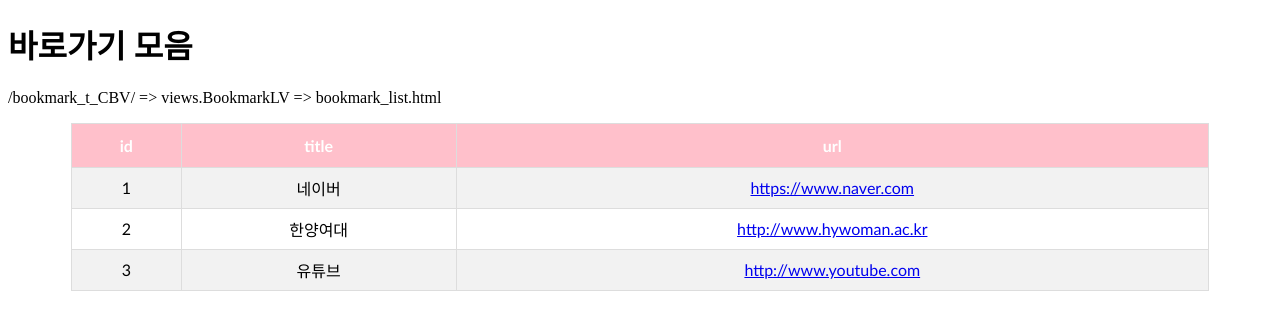
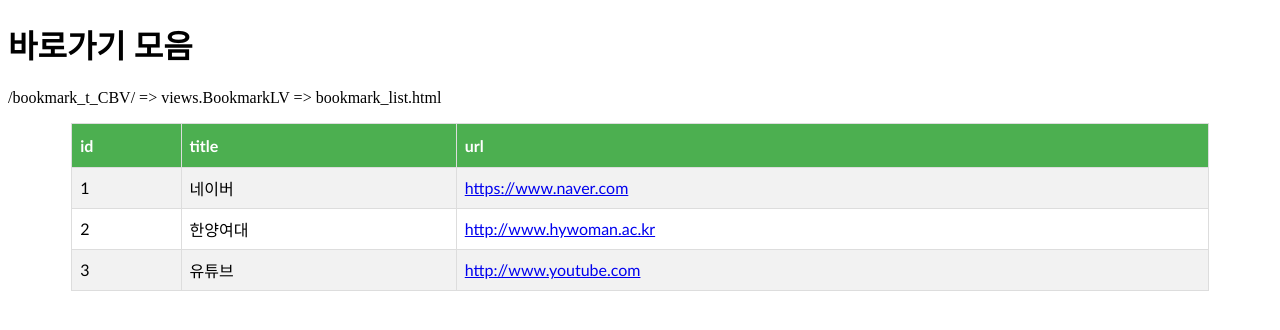
Before and after one commit to yoasis01/my-first-bookmark, a Python web app: template bookmark/templates/bookmark/bookmark_list.html in a window 1280 px wide. Shown: the top 330 px of the page. Run offline with Jinja, Linux system fonts and the light colour scheme; the template is opened without the code that fills it, so the values that code supplies are empty.

Commit message:
Changed ...

```diff
--- a/bookmark/templates/bookmark/bookmark_list.html
+++ b/bookmark/templates/bookmark/bookmark_list.html
@@ -8,7 +8,6 @@
         #tbl {
             font-family: "Trebuchet MS", Arial, Helvetica, sans-serif;
             border-collapse: collapse;
-            text-align: center;
             width: 90%;
             margin: auto;
         }
@@ -25,8 +24,8 @@
         #tbl th {
             padding-top: 12px;
             padding-bottom: 12px;
-            text-align: center;
-            background-color: pink;
+            text-align: left;
+            background-color: #4CAF50;
             color: white;
         }
     </style>
```
